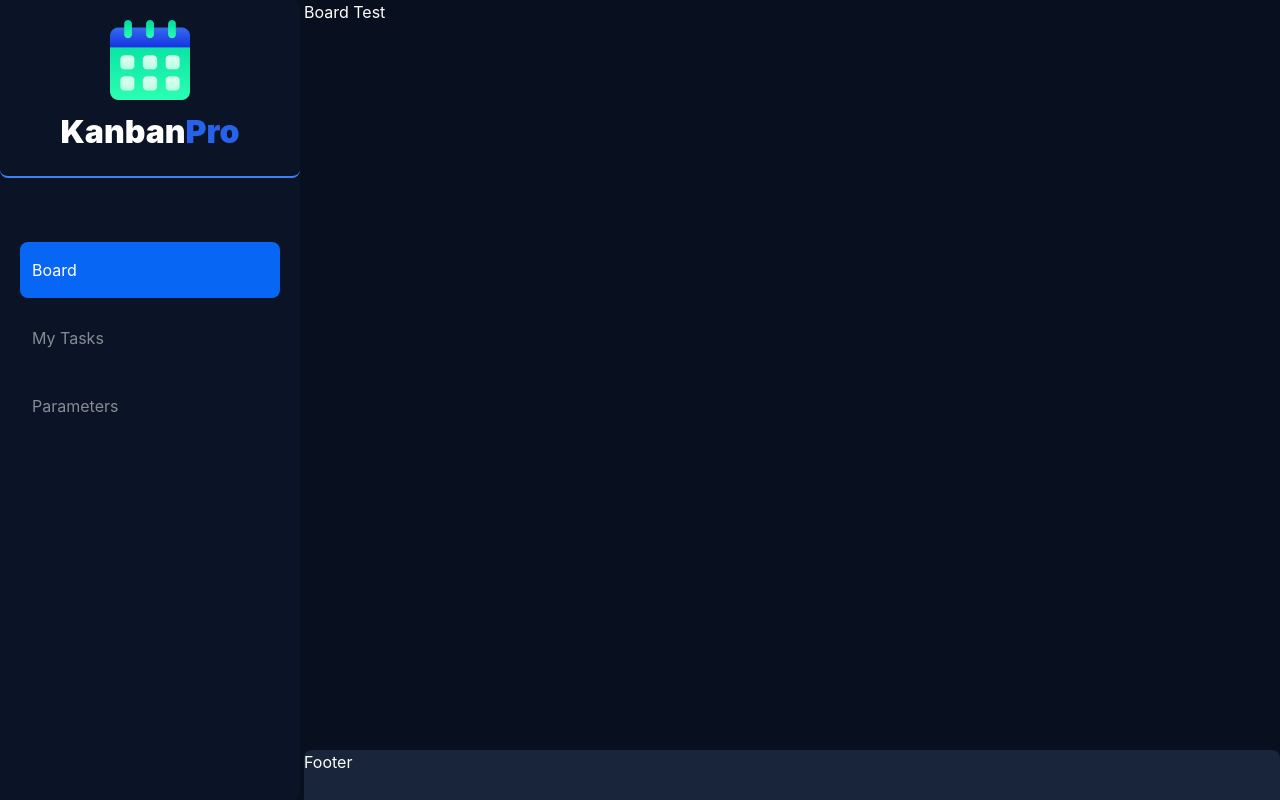
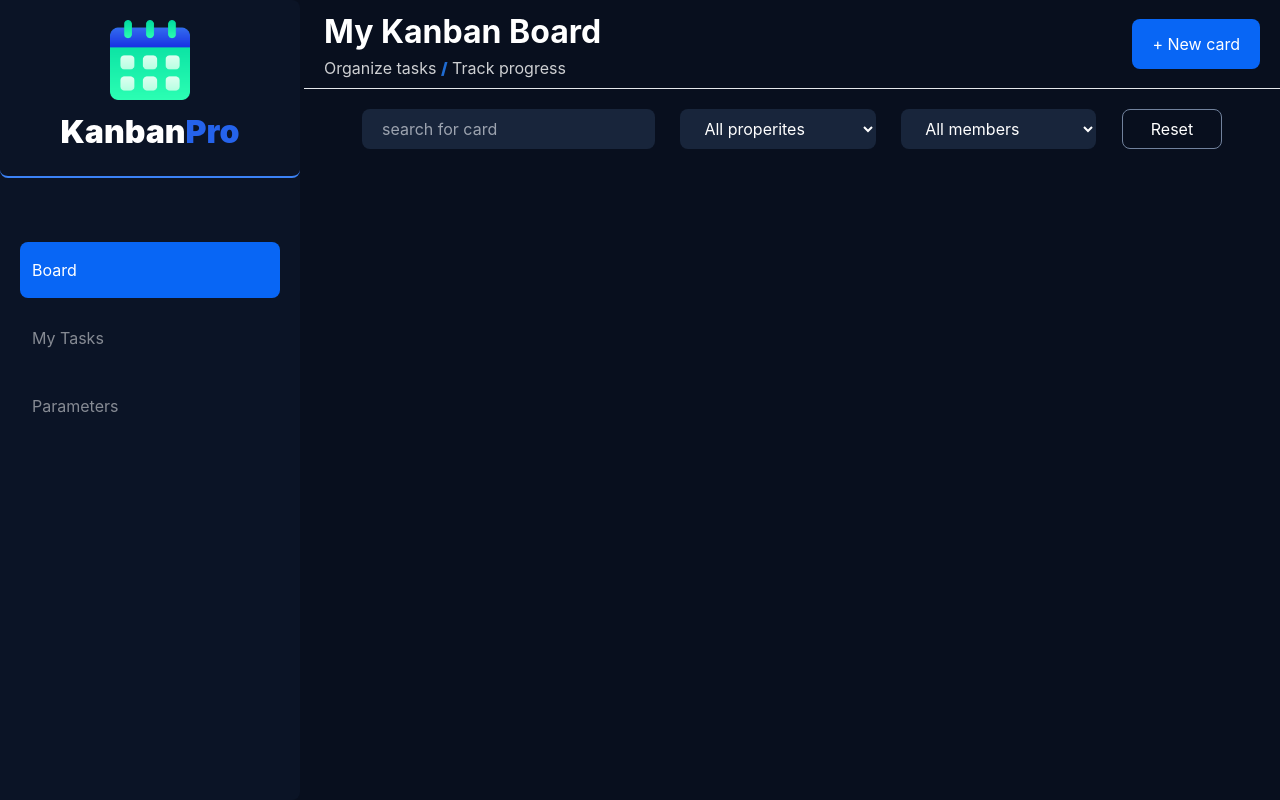
Before and after one commit to Ha-Chouaib/FlowBoard, a React (Create React App) app in the folder flowboard/: page / in a window 1280 px wide. Built offline with nearby package versions, Linux system fonts and the light colour scheme.

Commit message:
filter component done (styling)

```diff
--- a/flowboard/src/App.jsx
+++ b/flowboard/src/App.jsx
@@ -6,15 +6,13 @@ import Footer from './Components/HomePage/Footer';
 function App() {
   return (
     <div className="bg-[#080F1E] h-screen grid grid-cols-[auto_1fr_1fr] grid-rows-[1fr_1fr_50px]
-    [grid-template-areas:'sidebar_main_main''sidebar_main_main''sidebar_footer_footer'] text-[white]
+    [grid-template-areas:'sidebar_main_main''sidebar_main_main''sidebar_main_main'] text-[white]
     gap-1">
       <BrowserRouter>
       <SideBar/>
         <Routes>
           <Route path='/' element={<Board/>} />
         </Routes>
-
-        <Footer/>
       </BrowserRouter>
 
     </div>
--- a/flowboard/src/Components/BoardPage/FilterCards.jsx
+++ b/flowboard/src/Components/BoardPage/FilterCards.jsx
@@ -0,0 +1,16 @@
+
+export default function FilterCards() {
+  return (
+    <form className="flex flex-row justify-center items-center gap-[2vw] mt-5">
+        <input className="bg-[#18253B] w-[30%] outeline-none border-none h-[40px] rounded-lg px-5"
+            type="text" placeholder="search for card" name="searchTerm" />
+        <select className="cursor-pointer bg-[#18253B] w-[20%] outeline-none border-none h-[40px] rounded-lg px-5"  >
+            <option value="">All properites</option>
+        </select>
+        <select className="cursor-pointer bg-[#18253B] w-[20%] outeline-none border-none h-[40px] rounded-lg px-5" >
+            <option value="">All members</option>
+        </select>
+        <button className="border-[#71829D] border-[.5px] w-[100px] h-[40px] rounded-lg">Reset</button>
+    </form>
+  )
+}
--- a/flowboard/src/Components/BoardPage/Header.jsx
+++ b/flowboard/src/Components/BoardPage/Header.jsx
@@ -0,0 +1,12 @@
+
+export default function Header() {
+  return (
+    <header className="px-5 py-2 flex flex-row justify-between items-center border-b-[.2px] border-color-[#293A55]">
+        <div>
+            <h2 className="font-bold text-[2rem]">My Kanban Board</h2>
+            <small className="opacity-80 text-[1rem]">Organize tasks <span className="text-[#2583FF] font-black">/</span> Track progress</small>
+        </div>
+        <button className="bg-[#0866F5] rounded-lg px-5 py-3 h-[50px]">+ New card</button>
+    </header>
+  )
+}
--- a/flowboard/src/Pages/Board.jsx
+++ b/flowboard/src/Pages/Board.jsx
@@ -1,6 +1,11 @@
 
+import Header from "../Components/BoardPage/Header"
+import FilterCards from "../Components/BoardPage/FilterCards"
 export default function Board() {
   return (
-    <div className="[grid-area:main] ">Board Test</div>
+    <div className="[grid-area:main] ">
+        <Header/>
+        <FilterCards/>
+    </div>
   )
 }
```
